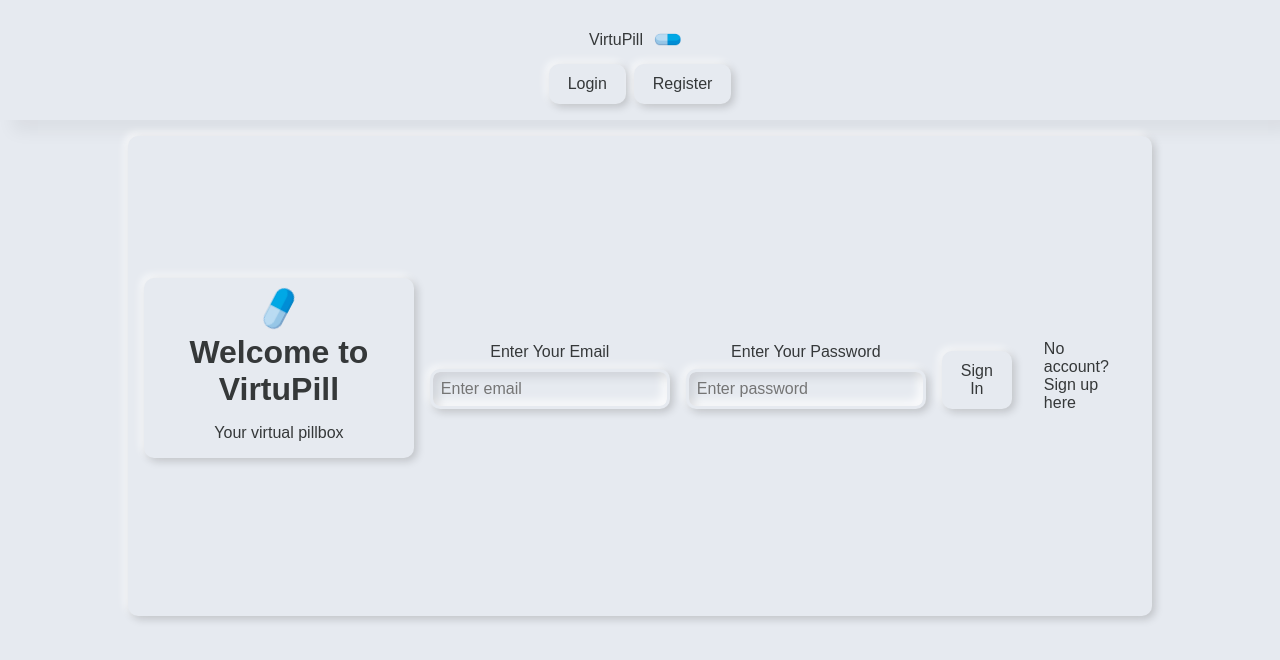
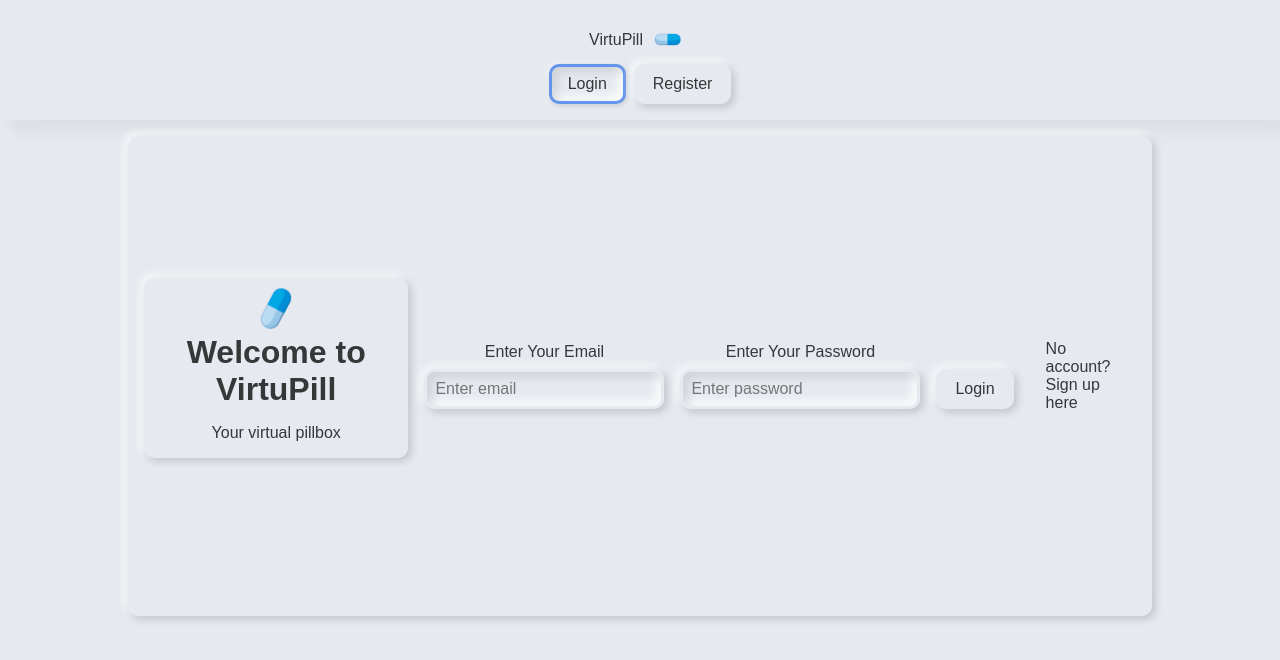
Before and after one commit to ryeetc/capstone-client, a React (Create React App) app: page / in a window 1280 px wide. Shown: the top 660 px of the page. Built offline with nearby package versions, Linux system fonts and the light colour scheme.

Commit message:
add error state

```diff
--- a/public/index.html
+++ b/public/index.html
@@ -24,7 +24,7 @@
       work correctly both with client-side routing and a non-root public URL.
       Learn how to configure a non-root public URL by running `npm run build`.
     -->
-    <title>MedTrack</title>
+    <title>VirtuPill</title>
   </head>
   <body>
     <noscript>You need to enable JavaScript to run this app.</noscript>
--- a/src/App.js
+++ b/src/App.js
@@ -13,7 +13,7 @@ function App() {
     <div className="App">
       <BrowserRouter>
         <Routes>
-          <Route path="/" element={<Landing />}/>
+          <Route path="/" element={<Landing />} />
           <Route path="/register" element={<Register />}/>
           <Route path="/profile" element={<Home />}/>
           <Route path="/add" element={<AddMed />}/>
--- a/src/components/header/Header.js
+++ b/src/components/header/Header.js
@@ -24,7 +24,7 @@ const Header = () => {
                 <nav className="header__nav">
                     <NavLink className="nav__link" to="/profile">Profile</NavLink>
                     <NavLink className="nav__link" to="/add">Add Med</NavLink>
-                    <NavLink className="nav__link" to="/" onClick={handleLogout}>Logout</NavLink>
+                    <NavLink className="nav__link" end to="/" onClick={handleLogout}>Logout</NavLink>
                 </nav>
             </header>
         )
@@ -38,7 +38,7 @@ const Header = () => {
                     <img src={Logo} alt="Logo" className="header__logo"></img>
                 </div>
                 <nav className="header__nav">
-                    <NavLink className="nav__link" to="/">Login</NavLink>
+                    <NavLink className="nav__link" to="/" end>Login</NavLink>
                     <NavLink className="nav__link" to="/register">Register</NavLink>
                 </nav>
             </header>
--- a/src/components/header/Header.scss
+++ b/src/components/header/Header.scss
@@ -57,10 +57,11 @@
         }
 }
 
-// .active {
-//     box-shadow:
-//             inset 5px 5px 10px 0 rgba(0, 0, 0, 0.1),
-//             inset -5px -5px 10px 0 rgba(255, 255, 255, 0.8),
-//             1px 1px 5px 0 rgba(0, 0, 0, 0.18),
-//             -1px -1px 5px 0 rgba(255, 255, 255, 0.8);
-// }
+.active {
+    border: 3px solid cornflowerblue;
+    box-shadow:
+            inset 5px 5px 10px 0 rgba(0, 0, 0, 0.1),
+            inset -5px -5px 10px 0 rgba(255, 255, 255, 0.8),
+            1px 1px 5px 0 rgba(0, 0, 0, 0.18),
+            -1px -1px 5px 0 rgba(255, 255, 255, 0.8);
+}
--- a/src/pages/landing/Landing.js
+++ b/src/pages/landing/Landing.js
@@ -3,7 +3,7 @@ import Logo from "../../assets/images/Logo.png"
 import axios from "axios"
 import {useNavigate} from "react-router-dom"
 import Header from "../../components/header/Header"
-import { useState } from "react"
+import { useEffect, useState } from "react"
 
 const Landing = () => {
 
@@ -11,7 +11,17 @@ const Landing = () => {
 
     const [logFail, setLogFail] = useState(false)
 
+
+
     const navigate = useNavigate()
+
+    useEffect(()=>{
+        if (localStorage.authToken) {
+            navigate("/profile")
+        }
+    }, [navigate])
+
+
 
     const toSignup = () => {
         navigate("/register")
@@ -26,6 +36,9 @@ const Landing = () => {
             password: pass
         })
             .then((response)=>{
+                if (response.data === {}) {
+                    setLogFail(true)
+                }
                 if (response.data.token.length > 20) {
                     localStorage.authToken = response.data.token
                     navigate(`/profile`)
@@ -34,7 +47,7 @@ const Landing = () => {
             })
             .catch((error)=>{
                 setLogFail(true)
-                console.log(error)
+
             })
     }
 
@@ -55,7 +68,7 @@ const Landing = () => {
                         <input required autoComplete="off" name="password" type="password" className={`landing__form--input ${!logFail ? "" : "fail-log"}`} placeholder="Enter password"></input>
                     </label>
                     <span className={`error-msg ${!logFail ? "" : "error-msg-show"}`}>Email or Password is Incorrect</span>
-                    <button className="landing__form--button" >Sign In</button>
+                    <button className="landing__form--button" >Login</button>
                 </form>
                 <div className="landing__cta" onClick={toSignup}>
                     <span className="landing__cta--label">No account?</span>
--- a/src/pages/register/Register.scss
+++ b/src/pages/register/Register.scss
@@ -49,9 +49,9 @@
         color: 	#353839;
         padding: 1rem;
         gap: 0.5rem;
-        box-shadow:
-        3px 3px 8px 0 rgba(0, 0, 0, 0.18),
-        -3px -3px 8px 0 rgba(255, 255, 255, 0.8);
+        // box-shadow:
+        // 3px 3px 8px 0 rgba(0, 0, 0, 0.18),
+        // -3px -3px 8px 0 rgba(255, 255, 255, 0.8);
         display: flex;
         flex-direction: column;
         align-items: center;
```
Also changed, not shown: src/App.scss (line endings or trailing spaces).
